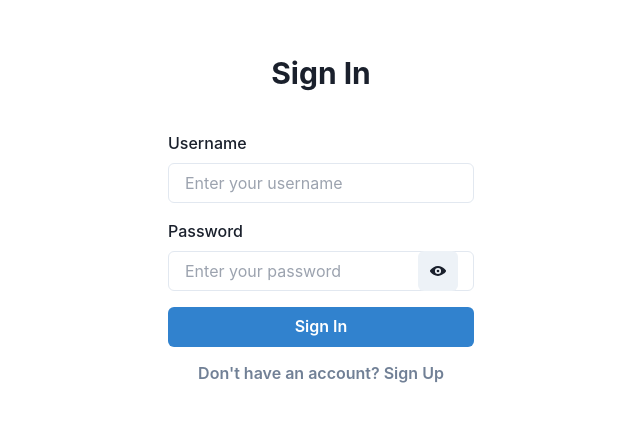
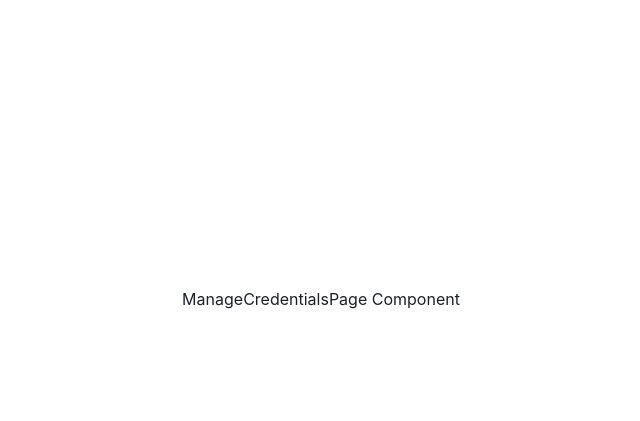
Before and after one commit to Samkaxe/PasswordManager, a React (Create React App) app in the folder ui/: page /manage-credentials in a window 1280 px wide. Before the commit this address led to /sign-in. Shown: the part 101-522 px from the top of the page, without its empty margins (319-959 px from the left). Built offline with nearby package versions, Linux system fonts and the light colour scheme; sample sign-in values are in the browser's storage.

Commit message:
check for authentication

```diff
--- a/ui/src/App.tsx
+++ b/ui/src/App.tsx
@@ -1,4 +1,4 @@
-import React, { StrictMode, useState } from 'react';
+import React, {StrictMode, useEffect, useState} from 'react';
 import './App.css';
 import { BrowserRouter, Navigate, Route, Routes } from "react-router-dom";
 import ManageCredentialsPage from "./components/ManageCredentialsPage/ManageCredentialsPage";
@@ -9,6 +9,11 @@ import {ChakraProvider, ColorModeScript, ToastProvider} from "@chakra-ui/react";
 function App() {
     const [isAuthenticated, setIsAuthenticated] = useState(false);
 
+    useEffect(() => {
+        const token = localStorage.getItem('token');
+        setIsAuthenticated(!!token);
+    }, []);
+
     return (
         <StrictMode>
             <ChakraProvider>
@@ -16,7 +21,7 @@ function App() {
                     <BrowserRouter>
                         <Routes>
                             {/* Unauthenticated Routes */}
-                            <Route path="/sign-in" element={!isAuthenticated ? <SignInPage /> : <Navigate to="/manage-credentials" replace />} />
+                            <Route path="/sign-in" element={!isAuthenticated ? <SignInPage setIsAuthenticated={setIsAuthenticated} /> : <Navigate to="/manage-credentials" replace />} />
 
                             {/* Authenticated Routes */}
                             <Route path="/manage-credentials" element={isAuthenticated ? <ManageCredentialsPage /> : <Navigate to="/sign-in" replace />} />
--- a/ui/src/components/SignInPage/SignInPage.tsx
+++ b/ui/src/components/SignInPage/SignInPage.tsx
@@ -14,9 +14,11 @@ import { ViewIcon, ViewOffIcon } from '@chakra-ui/icons';
 import { useNavigate } from 'react-router-dom';
 import authService from "../../services/authService";
 
-interface SignInPageProps {}
+interface SignInPageProps {
+    setIsAuthenticated: (value: boolean) => void;
+}
 
-const SignInPage: FC<SignInPageProps> = () => {
+const SignInPage: FC<SignInPageProps> = ({ setIsAuthenticated }) => {
     const [showPassword, setShowPassword] = useState(false);
     const [isLogin, setIsLogin] = useState(true); // Start with login mode
     const [email, setEmail] = useState('');
@@ -31,8 +33,8 @@ const SignInPage: FC<SignInPageProps> = () => {
         try {
             if (isLogin) {
                 await authService.login({ username, password });
-                navigate('/manage-credentials');
                 // Success toast for login
+                setIsAuthenticated(true)
                 toast({
                     title: "Login Successful",
                     description: "You've successfully logged in!",
@@ -43,7 +45,7 @@ const SignInPage: FC<SignInPageProps> = () => {
                 });
             } else {
                 await authService.register({ username, email, password });
-                setIsLogin(true);
+                setIsAuthenticated(true);
                 // Success toast for registration
                 toast({
                     title: "Registration Successful",
```
